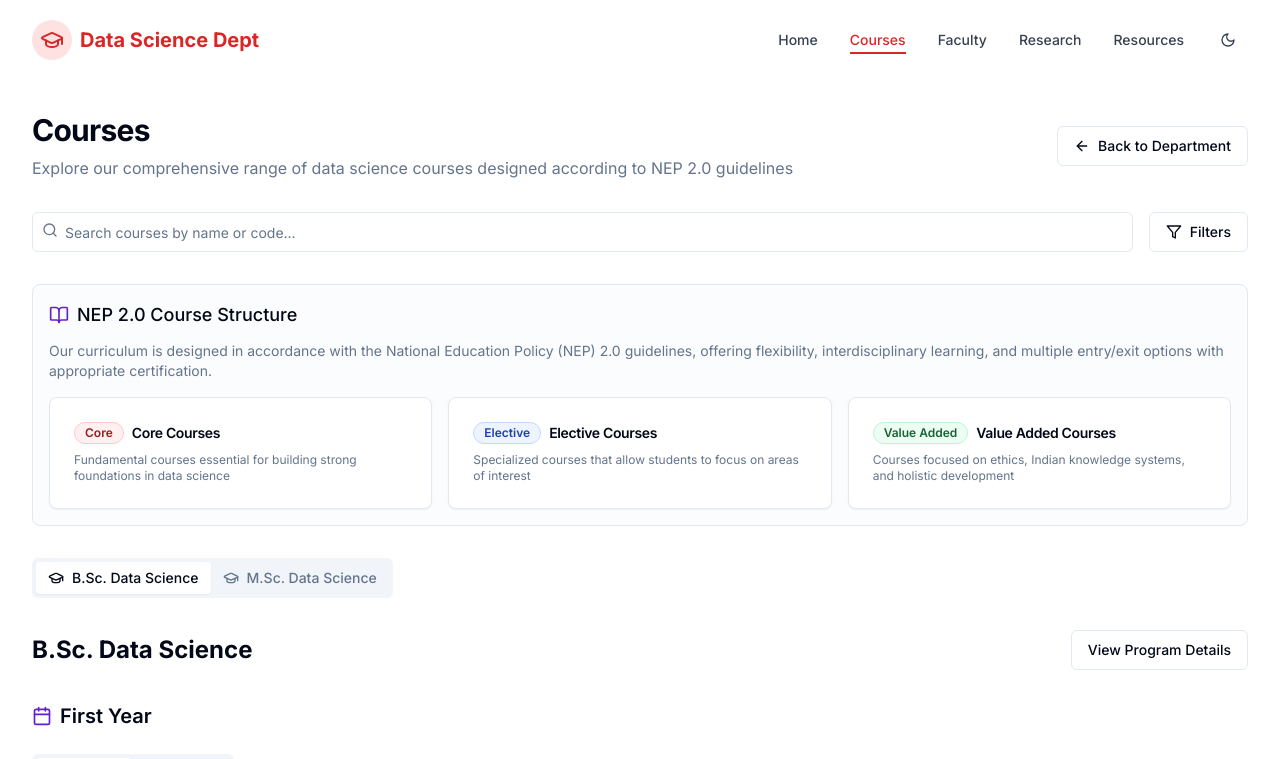
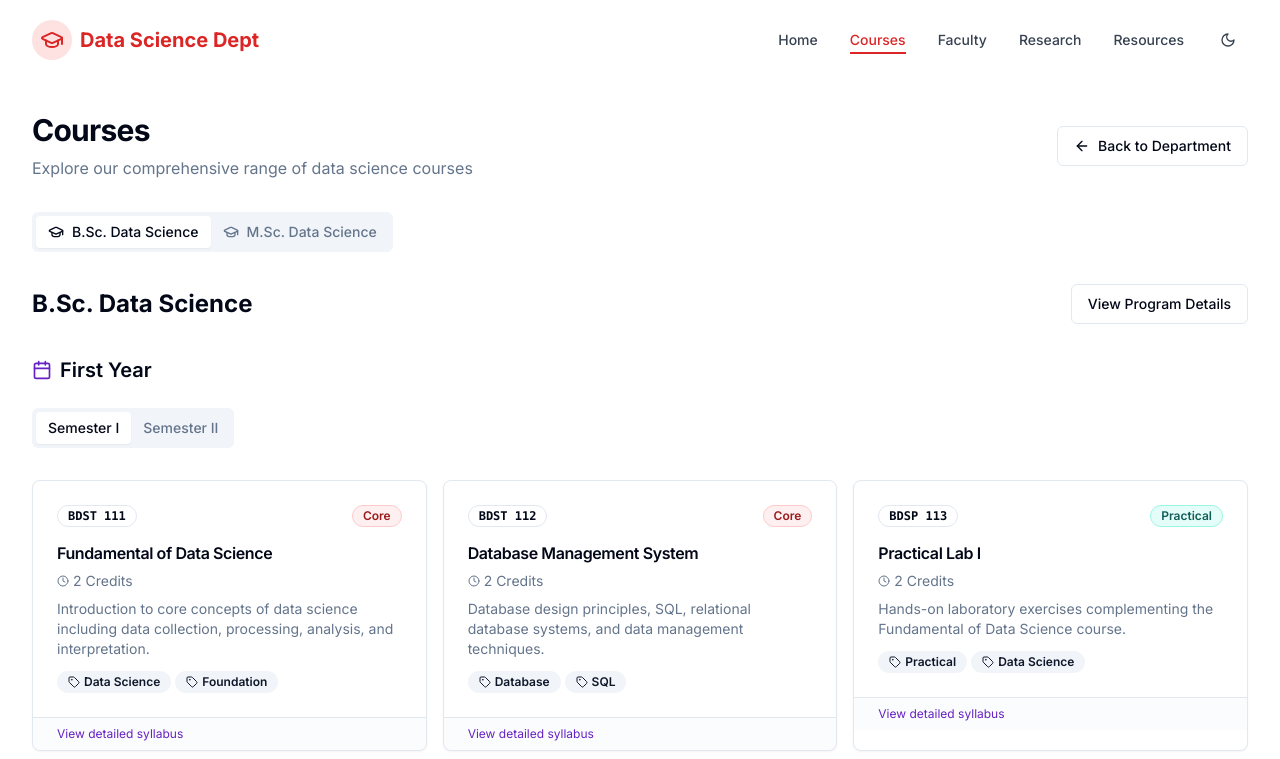
Before and after one commit to Saurabh1128/Data_Science_YCIS, a Next.js app: page /courses in a window 1280 px wide. Shown: the top 759 px of the page. Built offline with nearby package versions, Linux system fonts and the light colour scheme.

Commit message:
Remove search bar, filter, and NEP 2.0 Course Structure section from courses page

```diff
--- a/app/courses/page.tsx
+++ b/app/courses/page.tsx
@@ -3,14 +3,10 @@ import { Button } from "@/components/ui/button"
 import { Card, CardContent, CardDescription, CardFooter, CardHeader, CardTitle } from "@/components/ui/card"
 import { Tabs, TabsContent, TabsList, TabsTrigger } from "@/components/ui/tabs"
 import { Badge } from "@/components/ui/badge"
-import { Input } from "@/components/ui/input"
 import {
-  BookOpen,
-  Search,
   GraduationCap,
   Calendar,
   Clock,
-  Filter,
   ArrowLeft,
   Tag
 } from "lucide-react"
@@ -439,7 +435,7 @@ export default function CoursesPage() {
         <div>
           <h1 className="text-3xl font-bold tracking-tight mb-2">Courses</h1>
           <p className="text-muted-foreground">
-            Explore our comprehensive range of data science courses designed according to NEP 2.0 guidelines
+            Explore our comprehensive range of data science courses
           </p>
         </div>
         <Link href="/department">
@@ -448,67 +444,6 @@ export default function CoursesPage() {
             Back to Department
           </Button>
         </Link>
-      </div>
-
-      <div className="mb-8 flex flex-col sm:flex-row gap-4">
-        <div className="relative flex-grow">
-          <Search className="absolute left-2.5 top-2.5 h-4 w-4 text-muted-foreground" />
-          <Input
-            type="search"
-            placeholder="Search courses by name or code..."
-            className="pl-8"
-          />
-        </div>
-        <Button variant="outline" className="flex gap-2 items-center">
-          <Filter className="h-4 w-4" />
-          Filters
-        </Button>
-      </div>
-
-      <div className="bg-muted/30 p-4 rounded-lg border mb-8">
-        <div className="flex items-center gap-2 mb-3">
-          <BookOpen className="h-5 w-5 text-primary" />
-          <h2 className="text-lg font-medium">NEP 2.0 Course Structure</h2>
-        </div>
-        <p className="text-sm text-muted-foreground mb-4">
-          Our curriculum is designed in accordance with the National Education Policy (NEP) 2.0 guidelines, offering flexibility,
-          interdisciplinary learning, and multiple entry/exit options with appropriate certification.
-        </p>
-        <div className="grid grid-cols-1 md:grid-cols-3 gap-4">
-          <Card className="bg-background">
-            <CardHeader className="pb-2">
-              <div className="flex items-center gap-2">
-                <Badge variant="outline" className="bg-red-100/50 text-red-800 border-red-200">Core</Badge>
-                <CardTitle className="text-sm">Core Courses</CardTitle>
-              </div>
-            </CardHeader>
-            <CardContent className="pt-0">
-              <p className="text-xs text-muted-foreground">Fundamental courses essential for building strong foundations in data science</p>
-            </CardContent>
-          </Card>
-          <Card className="bg-background">
-            <CardHeader className="pb-2">
-              <div className="flex items-center gap-2">
-                <Badge variant="outline" className="bg-blue-100/50 text-blue-800 border-blue-200">Elective</Badge>
-                <CardTitle className="text-sm">Elective Courses</CardTitle>
-              </div>
-            </CardHeader>
-            <CardContent className="pt-0">
-              <p className="text-xs text-muted-foreground">Specialized courses that allow students to focus on areas of interest</p>
-            </CardContent>
-          </Card>
-          <Card className="bg-background">
-            <CardHeader className="pb-2">
-              <div className="flex items-center gap-2">
-                <Badge variant="outline" className="bg-green-100/50 text-green-800 border-green-200">Value Added</Badge>
-                <CardTitle className="text-sm">Value Added Courses</CardTitle>
-              </div>
-            </CardHeader>
-            <CardContent className="pt-0">
-              <p className="text-xs text-muted-foreground">Courses focused on ethics, Indian knowledge systems, and holistic development</p>
-            </CardContent>
-          </Card>
-        </div>
       </div>
 
       <Tabs defaultValue="bsc" className="w-full">
@@ -563,6 +498,7 @@ export default function CoursesPage() {
                                     course.type === 'Skill Enhancement' ? 'bg-amber-100/50 text-amber-800 border-amber-200' :
                                     course.type === 'Project' ? 'bg-purple-100/50 text-purple-800 border-purple-200' :
                                     course.type === 'Internship' ? 'bg-indigo-100/50 text-indigo-800 border-indigo-200' :
+                                    course.type === 'Practical' ? 'bg-teal-100/50 text-teal-800 border-teal-200' :
                                     'bg-gray-100/50 text-gray-800 border-gray-200'
                                   }
                                 >
```
